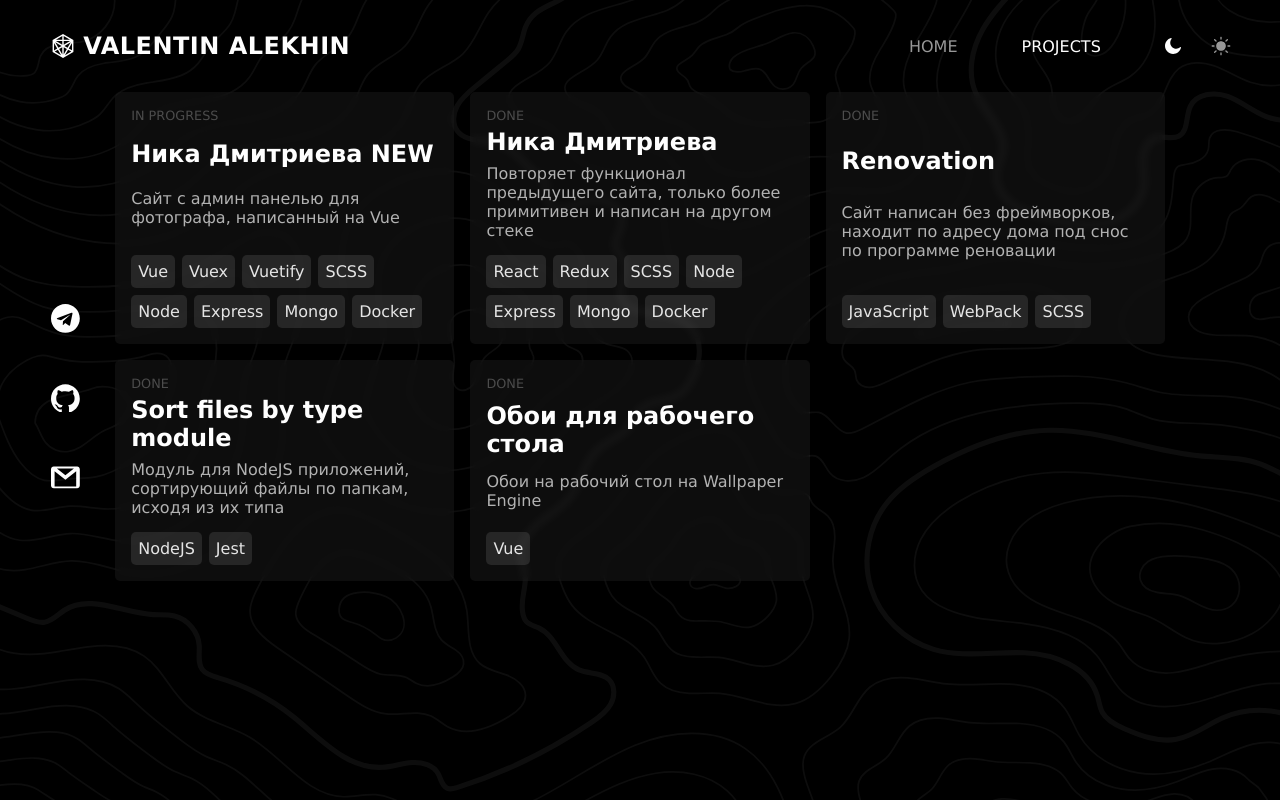
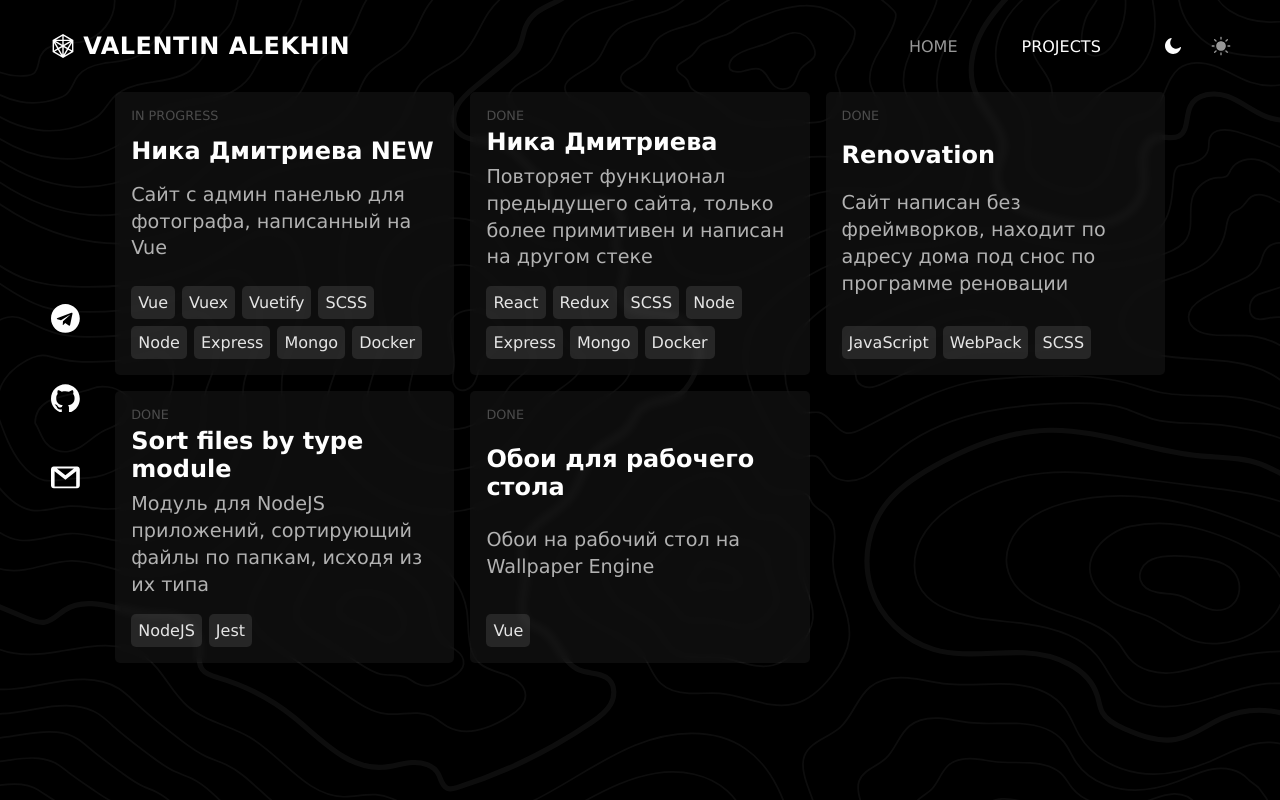
Before and after one commit to ValentinAlekhin/react-portfolio, a React (Create React App) app: page /projects in a window 1280 px wide. Built offline with nearby package versions, Linux system fonts and the light colour scheme.

Commit message:
Lil styles & semantic fix

```diff
--- a/src/components/ProjectCard/styled.js
+++ b/src/components/ProjectCard/styled.js
@@ -36,6 +36,8 @@ export const Title = styled.h4`
 `
 
 export const Description = styled.p`
+  font-size: 1.2rem;
+  line-height: 1.4;
   margin-top: 0.5rem;
   color: ${({ theme }) => theme.projectCard.descriptionColor};
 `
--- a/src/pages/Home/styled.js
+++ b/src/pages/Home/styled.js
@@ -16,7 +16,7 @@ export const TextWrapper = styled.div`
   text-transform: uppercase;
 `
 
-export const MainText = styled.h4`
+export const MainText = styled.span`
   color: ${({ theme }) => theme.fontColor};
   font-size: 3.5rem;
   font-weight: 600;
--- a/src/pages/Project/styled.js
+++ b/src/pages/Project/styled.js
@@ -71,7 +71,7 @@ export const Links = styled.ul`
   ${flexWrap}
 `
 
-export const Description = styled.div`
+export const Description = styled.p`
   font-size: 1.2rem;
   line-height: 1.4;
   margin-bottom: 4rem;
```
